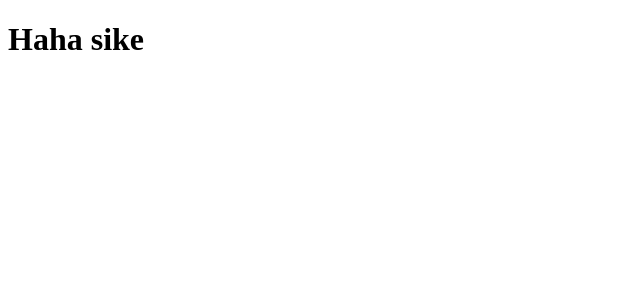
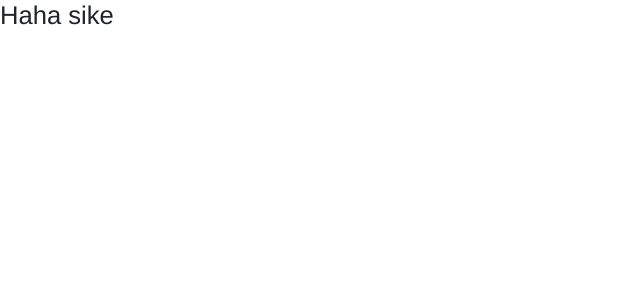
Before and after one commit to ShishirBagalkot/vibe-app-fe, an Angular app: page / in a window 1280 px wide. Shown: the top 300 px of the page, without its empty margins (0-640 px from the left). Built offline with nearby package versions, Linux system fonts and the light colour scheme.

Commit message:
Added common styles and variables

```diff
--- /dev/null
+++ b/src/assets/_bootstrap-variables.scss
@@ -0,0 +1,76 @@
+$enable-dark-mode: true;
+
+$body-bg-dark: #000;
+$body-color-dark: #fff;
+
+$h1-font-size: 1.6rem;
+$h2-font-size: 1.4rem;
+$h3-font-size: 1.2rem;
+$h4-font-size: 1.1rem;
+$h5-font-size: 1rem;
+
+$font-family-base: "Helvetica Neue", "Helvetica", "Arial", "Lucida Grande", "Kohinoor Devanagari", sans-serif;
+$font-size-base: 0.9rem;
+$font-weight-base: 400;
+$font-size-small: 0.8rem;
+
+$primary: #00A884;
+$secondary: #8696A0;
+$white: white;
+$bg-conversation-color: #111B21;
+$icon-color: #AEBAC1;
+$menu-bg-color: #202C33;
+$offcanvas-title-color: #D9DEE0;
+$subtitle-color: #4F5D65;
+$send-color: #8B9CA5;
+$message-state: #98BEB7;
+$message-bg-color: #015C4B;
+
+$link-color-dark: $secondary;
+$link-decoration: none;
+$link-hover-color-dark: $white;
+$link-color-dark: $secondary;
+
+$btn-border-radius: 24px;
+$btn-padding-x: 30px;
+$btn-padding-y: 10px;
+$btn-font-weight: 700;
+$btn-link-hover-color: $white;
+
+$input-bg: #2A3942;
+$input-color: #D1D7DB;
+$input-placeholder-color: $send-color;
+$input-group-addon-bg: $input-bg;
+$input-border-radius: 8px;
+$form-floating-height: 50px;
+$form-floating-padding-y: 13px;
+
+//
+// Modal
+//
+$modal-content-border-color: $bg-conversation-color;
+$modal-content-border-width: 0px;
+$modal-content-border-radius: 5px;
+$modal-content-bg: $bg-conversation-color;
+$modal-content-box-shadow-xs: rgba(11, 20, 26, 0.26) 0px 2px 5px 0px, rgba(11, 20, 26, 0.16) 0px 2px 10px 0px;
+$modal-content-box-shadow-sm-up: rgba(11, 20, 26, 0.26) 0px 2px 5px 0px, rgba(11, 20, 26, 0.16) 0px 2px 10px 0px;
+
+$dropdown-bg: $menu-bg-color;
+$dropdown-link-color: #D1D7DB;
+$dropdown-link-hover-color: #D1D7DB;
+$dropdown-link-hover-bg: $bg-conversation-color;
+$dropdown-link-active-bg: $bg-conversation-color;
+$dropdown-box-shadow: rgba(11, 20, 26, 0.26) 0px 2px 5px 0px, rgba(11, 20, 26, 0.16) 0px 2px 10px 0px;
+$dropdown-border-width: 0px;
+$dropdown-border-radius: 0px;
+$dropdown-inner-border-radius: 0px;
+$dropdown-item-padding-y: 10px;
+$dropdown-item-padding-x: 30px;
+
+$btn-menu-active-color: #374249;
+
+// Layout
+$main-margin: 24px;
+$header-height: 77px;
+$send-height: 70.39px;
+$layout-border-color: #313E46;
--- a/src/styles.scss
+++ b/src/styles.scss
@@ -1 +1,140 @@
-/* You can add global styles to this file, and also import other style files */
+@import "./assets/bootstrap-variables";
+@import "bootstrap/scss/bootstrap";
+// @import "@ctrl/ngx-emoji-mart/picker";
+
+fa-icon {
+  color: $icon-color;
+}
+
+.btn-menu-fs {
+  font-size: 20px;
+}
+
+.btn-menu {
+  cursor: pointer;
+  width: 45px;
+  height: 45px;
+  text-align: center;
+  display: flex;
+  justify-content: center;
+  align-items: center;
+}
+
+.btn-menu-active {
+  background-color: $btn-menu-active-color;
+  border-radius: 25px;
+  border-color: $btn-menu-active-color;
+}
+
+.offcanvas {
+  margin-top: $main-margin;
+  margin-bottom: $main-margin;
+  left: $main-margin !important;
+  width: 27.5vw !important;
+  height: calc(100% - ($main-margin * 2));
+
+  > :first-child {
+    height: 100%;
+  }
+
+  #content {
+    display: flex;
+    flex-direction: column;
+    height: 100%;
+
+    #header {
+      .title {
+        color: $offcanvas-title-color;
+        font-size: 19px;
+      }
+
+      fa-icon {
+        color: $offcanvas-title-color;
+        font-size: 19px;
+      }
+    }
+
+    #main {
+      flex: 1;
+    }
+  }
+}
+
+.avatar-unknown {
+  border-radius: 40px;
+  font-size: 22px;
+  display: block;
+  width: 45px;
+  height: 45px;
+  padding-top: 4px;
+  text-align: center;
+  vertical-align: center;
+  background-color: $white;
+  color: $bg-conversation-color;
+}
+
+#user-container,
+.conversation-container {
+  :hover {
+    background-color: $menu-bg-color;
+    cursor: pointer;
+  }
+
+  .user {
+    .avatar-unknown {
+      border-radius: 50px;
+      font-size: 30px;
+      display: block;
+      width: 50px;
+      height: 50px;
+      text-align: center;
+      vertical-align: center;
+      background-color: #6a7176;
+      color: #cfd4d7;
+    }
+  }
+
+  .separator {
+    border-top: 1px solid $menu-bg-color;
+    margin-left: 90px;
+  }
+}
+
+.subtitle {
+  color: $secondary;
+  white-space: nowrap;
+  overflow: hidden;
+  text-overflow: ellipsis;
+}
+
+.emoji-mart-dark {
+  border-color: $menu-bg-color !important;
+  background-color: $menu-bg-color !important;
+  border-radius: 16px !important;
+
+  .emoji-mart-category-label span {
+    color: $secondary !important;
+    background-color: $menu-bg-color !important;
+    font-family: $font-family-base !important;
+    font-weight: 400 !important;
+  }
+
+  .emoji-mart-search {
+    input {
+      background-color: $input-bg !important;
+      border-color: $input-bg !important;
+      color: $input-color !important;
+    }
+
+    input::placeholder {
+      color: $send-color !important;
+    }
+  }
+
+  .emoji-mart-anchor-selected {
+    color: $primary !important;
+    span {
+      background-color: $primary !important;
+    }
+  }
+}
```
